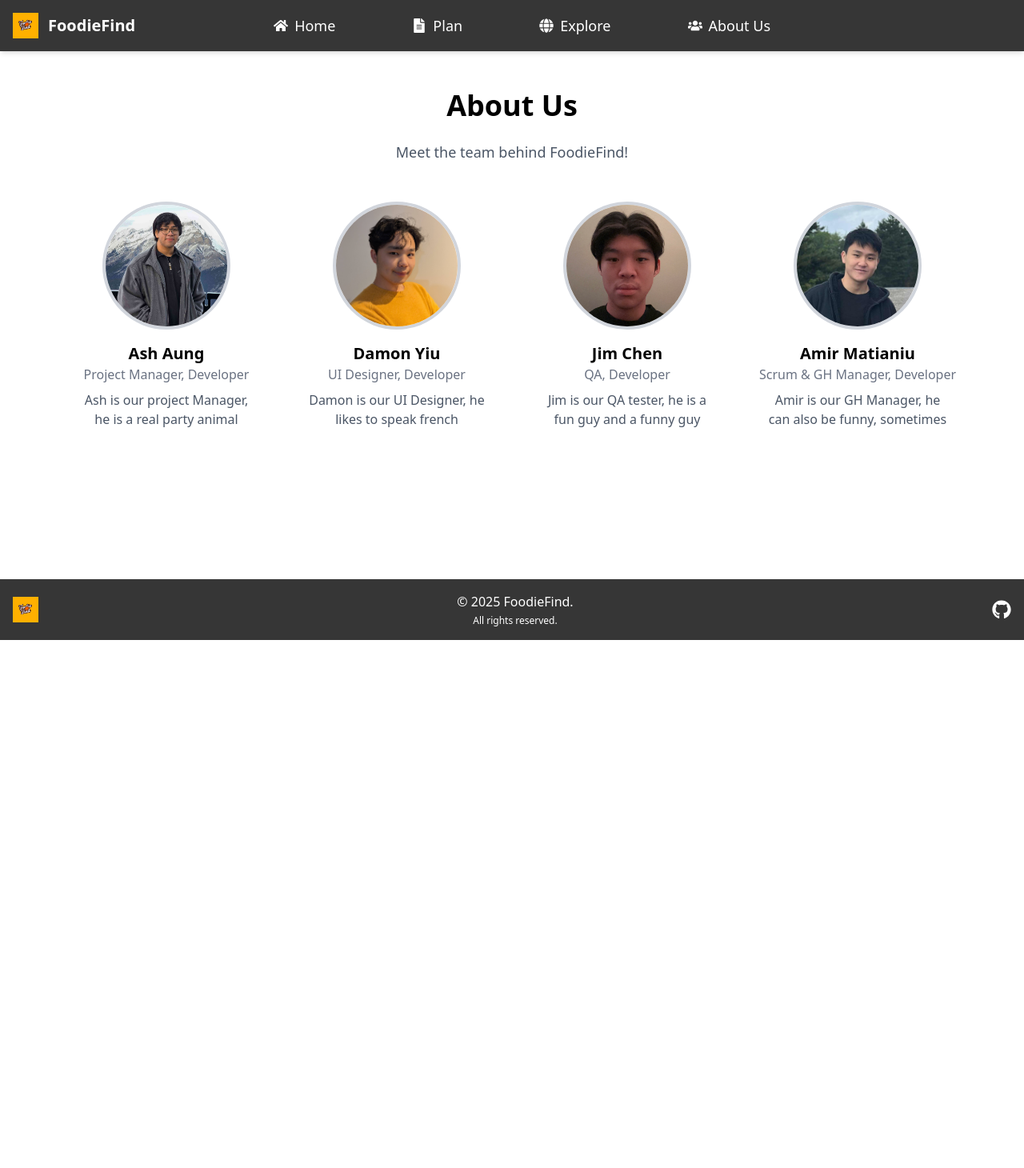
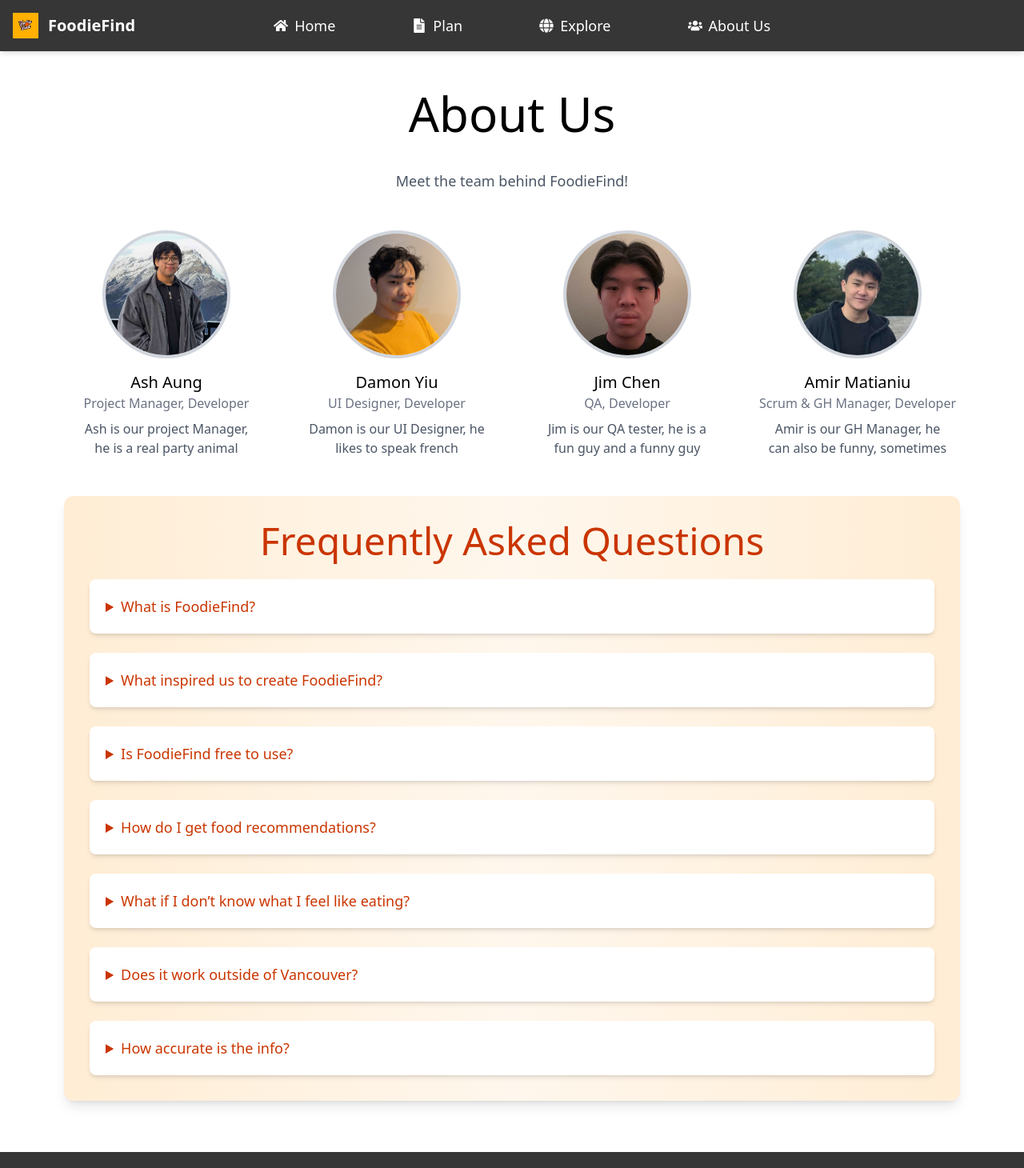
Before and after one commit to CMPT-276-SPRING-2025/final-project-12-woods, a React (Vite) app in the folder foodiefind/: page /about in a window 1280 px wide. Shown: the top 1460 px of the page at 80% size. Before the commit the page ends 800 px from the top, so only its background shows below. Built offline with nearby package versions, Linux system fonts and the light colour scheme; no server answers.

Commit message:
Design tweaks and added FAQ in about page

```diff
--- a/foodiefind/src/pages/About.jsx
+++ b/foodiefind/src/pages/About.jsx
@@ -31,7 +31,9 @@ function About() {
   return (
     <div className="max-w-6xl mx-auto px-4 py-12">
       {/* Page Heading */}
-      <h1 className="text-4xl font-bold text-center mb-6">About Us</h1>
+      <h1 className="text-black text-4xl sm:text-6xl mb-10 text-center fade-in">
+        About Us
+      </h1>
       <p className="text-lg text-center text-gray-600 mb-12">
         Meet the team behind FoodieFind!
       </p>
@@ -45,11 +47,94 @@ function About() {
               alt={member.name}
               className="w-40 h-40 object-cover rounded-full mx-auto mb-4 border-4 border-gray-300"
             />
-            <h3 className="text-xl font-semibold">{member.name}</h3>
-            <p className="text-gray-500 font-medium">{member.role}</p>
-            <p className="text-gray-600 mt-2 px-4">{member.description}</p>
+            <h3 className="text-xl font-light">{member.name}</h3>
+            <p className="text-gray-500 font-light">{member.role}</p>
+            <p className="text-gray-600 mt-2 px-4 font-light">{member.description}</p>
           </div>
         ))}
+      </div>
+
+      {/* FAQ Section */}
+      <div className="mt-12 bg-gradient-to-r from-orange-100 via-orange-50 to-orange-100 p-8 rounded-xl shadow-lg">
+        <h2 className="text-5xl text-center text-orange-700 mb-6">
+          Frequently Asked Questions
+        </h2>
+        <div className="space-y-6">
+          <details className="bg-white p-5 rounded-lg shadow-md transition-transform duration-300 hover:scale-105">
+            <summary className="font-light text-orange-700 cursor-pointer hover:text-orange-900 text-lg">
+              What is FoodieFind?
+            </summary>
+            <p className="text-gray-700 mt-3 leading-relaxed font-light">
+              FoodieFind is a web application designed to help users discover
+              the best restaurants based on their budget, location, and dietary
+              preferences. Focused initially on Vancouver, it uses interactive
+              maps, AI-powered chat features, and personalized recommendations
+              to make finding great dining options quick and easy. Whether
+              you’re looking for hidden gems, trendy spots, or allergy-friendly
+              places, FoodieFind simplifies the search so you can spend less
+              time planning and more time enjoying good food.
+            </p>
+          </details>
+          <details className="bg-white p-5 rounded-lg shadow-md transition-transform duration-300 hover:scale-105">
+            <summary className="font-light text-orange-700 cursor-pointer hover:text-orange-900 text-lg">
+              What inspired us to create FoodieFind?
+            </summary>
+            <p className="text-gray-700 mt-3 leading-relaxed font-light">
+              We created FoodieFind out of a shared passion for discovering
+              great food and a desire to make the dining experience easier and
+              more accessible for everyone. Our motivation came from the
+              challenges people often face when trying to find restaurants that
+              match their budget, dietary needs, or culinary
+              preferences—especially in a diverse and dynamic food city like
+              Vancouver. Whether it's a busy parent, a broke student, someone
+              with food allergies, or a trend-hunting foodie, we wanted to build
+              a tool that cuts through the hassle of restaurant hunting and
+              provides smart, personalized, and efficient recommendations.
+            </p>
+          </details>
+          <details className="bg-white p-5 rounded-lg shadow-md transition-transform duration-300 hover:scale-105">
+            <summary className="font-light text-orange-700 cursor-pointer text-lg">
+              Is FoodieFind free to use?
+            </summary>
+            <p className="text-gray-700 mt-3 leading-relaxed font-light">
+              Yes, FoodieFind is completely free to use. You can explore and
+              discover dining options without any cost.
+            </p>
+          </details>
+          <details className="bg-white p-5 rounded-lg shadow-md transition-transform duration-300 hover:scale-105">
+            <summary className="font-light text-orange-700 cursor-pointer text-lg">
+              How do I get food recommendations?
+            </summary>
+            <p className="text-gray-700 mt-3 leading-relaxed font-light">
+              Just enter your location, preferred cuisine, and budget—our AI will instantly recommend places for you.
+              You can also chat with our AI assistant if you’re unsure of what you want.
+            </p>
+          </details>
+          <details className="bg-white p-5 rounded-lg shadow-md transition-transform duration-300 hover:scale-105">
+            <summary className="font-light text-orange-700 cursor-pointer text-lg">
+              What if I don’t know what I feel like eating?
+            </summary>
+            <p className="text-gray-700 mt-3 leading-relaxed font-light">
+              That’s where our chatbox AI comes in! Just ask for suggestions and it’ll recommend ideas based on your mood, cravings, or curiosity.
+            </p>
+          </details>
+          <details className="bg-white p-5 rounded-lg shadow-md transition-transform duration-300 hover:scale-105">
+            <summary className="font-light text-orange-700 cursor-pointer text-lg">
+              Does it work outside of Vancouver?
+            </summary>
+            <p className="text-gray-700 mt-3 leading-relaxed font-light">
+              We currently focus on Vancouver, but we plan to expand across Canada and eventually to other countries.
+            </p>
+          </details>
+          <details className="bg-white p-5 rounded-lg shadow-md transition-transform duration-300 hover:scale-105">
+            <summary className="font-light text-orange-700 cursor-pointer text-lg">
+              How accurate is the info?
+            </summary>
+            <p className="text-gray-700 mt-3 leading-relaxed font-light">
+              We do our best to provide up-to-date details using trusted APIs, but it's always good to double-check with the restaurant directly for the most accurate info.
+            </p>
+          </details>
+        </div>
       </div>
     </div>
   );
--- a/foodiefind/src/pages/Plan.jsx
+++ b/foodiefind/src/pages/Plan.jsx
@@ -129,7 +129,8 @@ function Plan() {
 
   return (
     <div className="max-w-7xl mx-auto p-4">
-      <h1 className="text-3xl font-bold mb-6 text-center">Plan Your Perfect Food Day</h1>
+      <h1 className="text-5xl text-center">Plan Your Perfect Food Day</h1>
+      <br />
       <p className="text-center mb-6 text-gray-600">Enter your preferences, and we'll create a personalized meal plan for you!</p>
 
       <div className="flex flex-col lg:flex-row gap-6">
```
